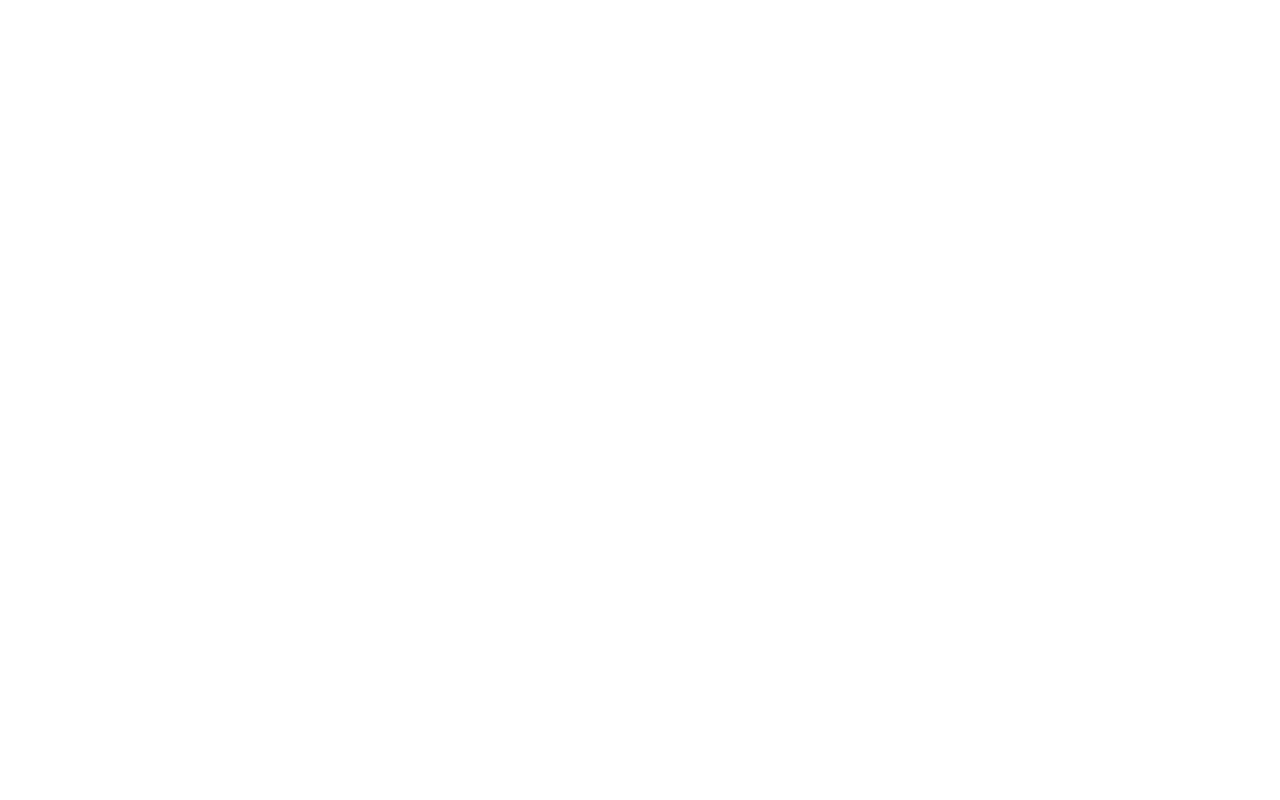
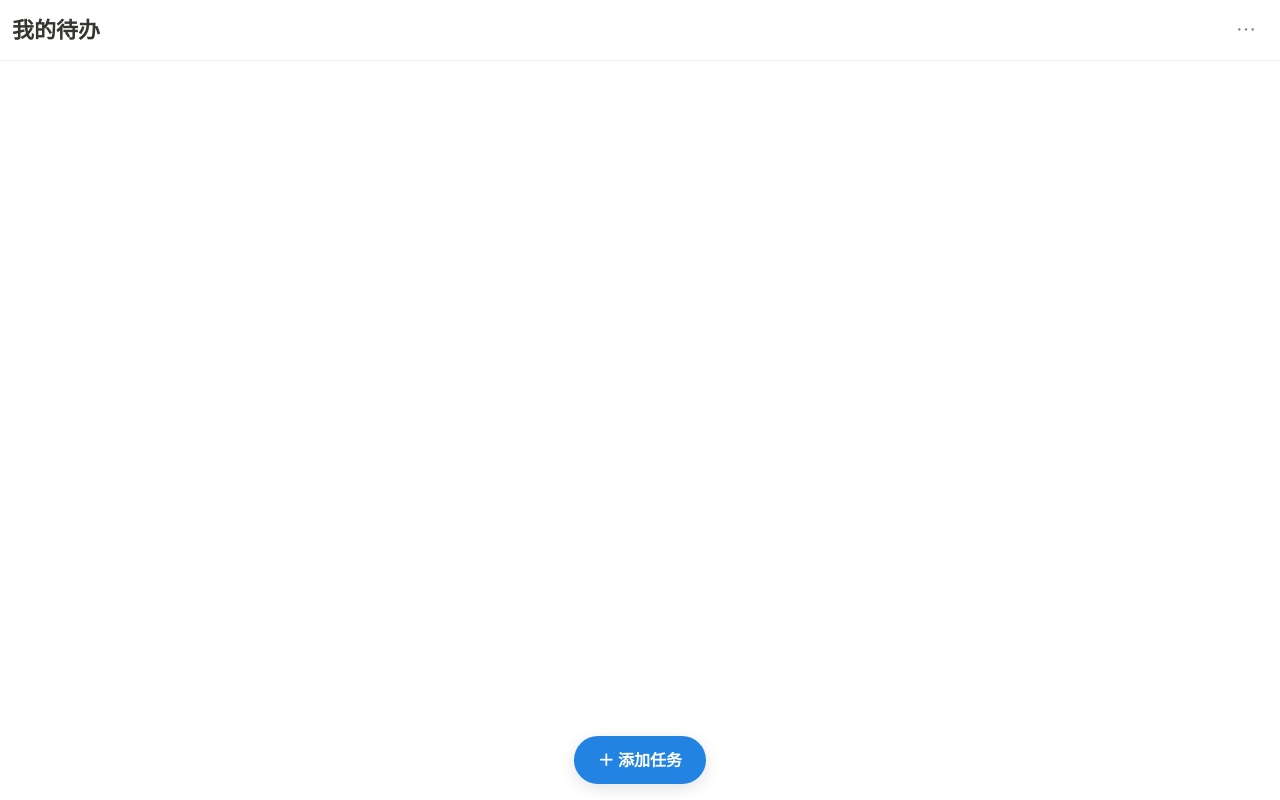
Before and after one commit to 1111181/project1, a plain HTML site: page index.html in a window 1280 px wide. Drawn offline with Linux system fonts and the light colour scheme.

Commit message:
feat(ui): 设计系统与页面骨架
tokens.css 收拢全部设计变量，亮暗两套跟随系统。
app.css 只用变量、不写死色值。index.html 搭出列表与详情两个
视图的挂载点，含 PWA meta 与安全区内边距。

另外补了 tools/serve.mjs：计划里假设本地预览用 python -m http.server，
但这台机器上 python 只有 Windows 商店的占位符，没有真的解释器。
自带一个零依赖的静态服务器，你以后本地预览也用它。

Co-Authored-By: Claude Code <noreply@anthropic.com>

```diff
--- /dev/null
+++ b/css/app.css
@@ -0,0 +1,174 @@
+/* 组件样式。色值一律取自 css/tokens.css 的变量。 */
+
+*,
+*::before,
+*::after {
+  box-sizing: border-box;
+}
+
+html {
+  height: 100%;
+}
+
+body {
+  margin: 0;
+  height: 100%;
+  font-family: var(--font-family);
+  font-size: var(--font-task);
+  font-weight: var(--weight-regular);
+  line-height: 1.5;
+  color: var(--color-text);
+  background: var(--color-bg);
+  -webkit-font-smoothing: antialiased;
+  -webkit-tap-highlight-color: transparent;
+  overscroll-behavior-y: none;
+}
+
+button {
+  padding: 0;
+  font: inherit;
+  color: inherit;
+  background: none;
+  border: 0;
+  cursor: pointer;
+}
+
+input,
+textarea,
+select {
+  font: inherit;
+  color: inherit;
+}
+
+/* ---------- 视图容器 ---------- */
+
+.view {
+  position: relative;
+  display: flex;
+  flex-direction: column;
+  height: 100dvh;
+  padding-left: env(safe-area-inset-left);
+  padding-right: env(safe-area-inset-right);
+}
+
+.view[hidden] {
+  display: none;
+}
+
+.scroll {
+  flex: 1;
+  min-height: 0;
+  overflow-y: auto;
+  overscroll-behavior: contain;
+  -webkit-overflow-scrolling: touch;
+  padding-bottom: calc(var(--space-6) + var(--fab-clearance) + env(safe-area-inset-bottom));
+}
+
+/* ---------- 顶栏 ---------- */
+
+.topbar {
+  display: flex;
+  flex: 0 0 auto;
+  align-items: center;
+  gap: var(--space-2);
+  min-height: 52px;
+  padding: var(--space-2) var(--space-3);
+  padding-top: calc(var(--space-2) + env(safe-area-inset-top));
+  background: var(--color-bg);
+  border-bottom: 1px solid var(--color-divider);
+}
+
+.topbar__title {
+  flex: 1;
+  min-width: 0;
+  margin: 0;
+  font-size: var(--font-title);
+  font-weight: var(--weight-semibold);
+  line-height: 1.3;
+}
+
+.topbar__subtitle {
+  flex: 1;
+  min-width: 0;
+  overflow: hidden;
+  font-size: var(--font-meta);
+  color: var(--color-text-secondary);
+  text-overflow: ellipsis;
+  white-space: nowrap;
+}
+
+.icon-button {
+  display: flex;
+  flex: 0 0 auto;
+  align-items: center;
+  justify-content: center;
+  width: var(--tap-min);
+  height: var(--tap-min);
+  font-size: 20px;
+  line-height: 1;
+  color: var(--color-text-secondary);
+  border-radius: var(--radius-button);
+  transition: background var(--dur-fast) var(--ease-out);
+}
+
+.icon-button:active {
+  background: var(--color-bg-subtle);
+}
+
+/* ---------- 悬浮的「添加任务」 ---------- */
+
+.fab {
+  position: absolute;
+  bottom: calc(var(--space-4) + env(safe-area-inset-bottom));
+  left: 50%;
+  z-index: 20;
+  display: flex;
+  align-items: center;
+  justify-content: center;
+  min-height: 48px;
+  padding: 0 var(--space-5);
+  font-size: var(--font-task);
+  font-weight: var(--weight-semibold);
+  color: var(--color-on-accent);
+  background: var(--color-accent);
+  border-radius: var(--radius-pill);
+  box-shadow: var(--shadow-float);
+  transform: translateX(-50%);
+  transition: transform var(--dur-fast) var(--ease-out);
+}
+
+.fab:active {
+  transform: translateX(-50%) scale(0.97);
+}
+
+/* ---------- 顶部提示条 ---------- */
+
+.notice {
+  position: fixed;
+  top: 0;
+  right: 0;
+  left: 0;
+  z-index: 60;
+  padding: var(--space-3) var(--space-4);
+  padding-top: calc(var(--space-3) + env(safe-area-inset-top));
+  font-size: var(--font-meta);
+  color: var(--color-on-accent);
+  background: var(--color-important);
+}
+
+.notice[hidden] {
+  display: none;
+}
+
+/* ---------- 无障碍：尊重系统的减少动效设置 ---------- */
+
+@media (prefers-reduced-motion: reduce) {
+  *,
+  *::before,
+  *::after {
+    animation-duration: 0.01ms !important;
+    animation-iteration-count: 1 !important;
+    transition-duration: 0.01ms !important;
+    scroll-behavior: auto !important;
+  }
+}
--- /dev/null
+++ b/css/tokens.css
@@ -0,0 +1,78 @@
+/* 设计变量。全部颜色、间距、字号、字重、圆角、时长都从这里取。
+   组件样式里不允许出现写死的色值。 */
+
+:root {
+  color-scheme: light dark;
+
+  /* ---------- 间距：严格 8 点栅格 ---------- */
+  --space-1: 4px;
+  --space-2: 8px;
+  --space-3: 12px;
+  --space-4: 16px;
+  --space-5: 24px;
+  --space-6: 32px;
+  --space-7: 48px;
+
+  /* ---------- 字号：只 4 档 ---------- */
+  --font-title: 22px;
+  --font-group: 15px;
+  --font-task: 16px;
+  --font-meta: 13px;
+
+  /* ---------- 字重：只 2 档 ---------- */
+  --weight-regular: 400;
+  --weight-semibold: 600;
+
+  /* ---------- 形状 ---------- */
+  --radius-card: 12px;
+  --radius-button: 10px;
+  --radius-pill: 999px;
+
+  /* ---------- 动效 ---------- */
+  --dur-fast: 120ms;
+  --dur-base: 180ms;
+  --dur-slow: 240ms;
+  --ease-in: cubic-bezier(0.4, 0, 1, 1);
+  --ease-out: cubic-bezier(0, 0, 0.2, 1);
+
+  /* ---------- 尺寸 ---------- */
+  --tap-min: 44px;
+  --fab-clearance: 88px;
+
+  --font-family: -apple-system, BlinkMacSystemFont, "PingFang SC",
+    "Microsoft YaHei", "Segoe UI", Roboto, sans-serif;
+
+  /* ---------- 颜色：亮色（默认） ---------- */
+  --color-bg: #FFFFFF;
+  --color-bg-subtle: #F7F7F5;
+  --color-text: #37352F;
+  --color-text-secondary: rgba(55, 53, 47, 0.6);
+  --color-text-tertiary: rgba(55, 53, 47, 0.4);
+  --color-accent: #2383E2;
+  --color-on-accent: #FFFFFF;
+  --color-important: #E03E3E;
+  --color-important-bg: rgba(224, 62, 62, 0.08);
+  --color-divider: rgba(0, 0, 0, 0.08);
+  --color-overlay: rgba(15, 15, 15, 0.4);
+  --shadow-float: 0 4px 16px rgba(15, 15, 15, 0.12);
+  --shadow-drag: 0 8px 24px rgba(15, 15, 15, 0.18);
+}
+
+/* ---------- 颜色：暗色，跟随系统 ---------- */
+@media (prefers-color-scheme: dark) {
+  :root {
+    --color-bg: #191919;
+    --color-bg-subtle: #222222;
+    --color-text: #E9E9E7;
+    --color-text-secondary: rgba(233, 233, 231, 0.6);
+    --color-text-tertiary: rgba(233, 233, 231, 0.4);
+    --color-accent: #4A9EE8;
+    --color-on-accent: #FFFFFF;
+    --color-important: #FF6B6B;
+    --color-important-bg: rgba(255, 107, 107, 0.12);
+    --color-divider: rgba(255, 255, 255, 0.1);
+    --color-overlay: rgba(0, 0, 0, 0.6);
+    --shadow-float: 0 4px 16px rgba(0, 0, 0, 0.5);
+    --shadow-drag: 0 8px 24px rgba(0, 0, 0, 0.6);
+  }
+}
--- a/index.html
+++ b/index.html
@@ -1,11 +1,49 @@
 <!DOCTYPE html>
-<html lang="en">
+<html lang="zh-CN">
 <head>
-    <meta charset="UTF-8">
-    <meta name="viewport" content="width=device-width, initial-scale=1.0">
-    <title>Document</title>
+  <meta charset="UTF-8" />
+  <meta name="viewport" content="width=device-width, initial-scale=1, viewport-fit=cover" />
+  <title>我的待办</title>
+
+  <!-- 亮暗两套主题色，让手机状态栏跟着变 -->
+  <meta name="theme-color" content="#FFFFFF" media="(prefers-color-scheme: light)" />
+  <meta name="theme-color" content="#191919" media="(prefers-color-scheme: dark)" />
+
+  <!-- 加到主屏幕后全屏打开（轻量 PWA，见 spec §11） -->
+  <meta name="apple-mobile-web-app-capable" content="yes" />
+  <meta name="apple-mobile-web-app-status-bar-style" content="default" />
+  <meta name="apple-mobile-web-app-title" content="待办" />
+
+  <link rel="stylesheet" href="css/tokens.css" />
+  <link rel="stylesheet" href="css/app.css" />
 </head>
 <body>
+  <!-- 存储不可用、数据损坏等情况的提示条 -->
+  <div id="notice" class="notice" role="status" hidden></div>
 
+  <!-- 列表视图 -->
+  <main id="view-list" class="view">
+    <header class="topbar">
+      <h1 class="topbar__title">我的待办</h1>
+      <button id="menu-button" class="icon-button" type="button"
+              aria-label="更多操作" aria-haspopup="menu" aria-expanded="false">⋯</button>
+    </header>
+
+    <div id="list-scroll" class="scroll">
+      <div id="group-list" class="group-list"></div>
+    </div>
+
+    <button id="add-task-button" class="fab" type="button">＋ 添加任务</button>
+  </main>
+
+  <!-- 详情视图 -->
+  <section id="view-detail" class="view view--detail" hidden>
+    <header class="topbar">
+      <button id="detail-back" class="icon-button" type="button" aria-label="返回">←</button>
+      <span id="detail-group-name" class="topbar__subtitle"></span>
+    </header>
+
+    <div id="detail-scroll" class="scroll"></div>
+  </section>
 </body>
 </html>
```
Also changed, not shown: tools/serve.mjs (added, +62 -0 lines), 3 other files.
